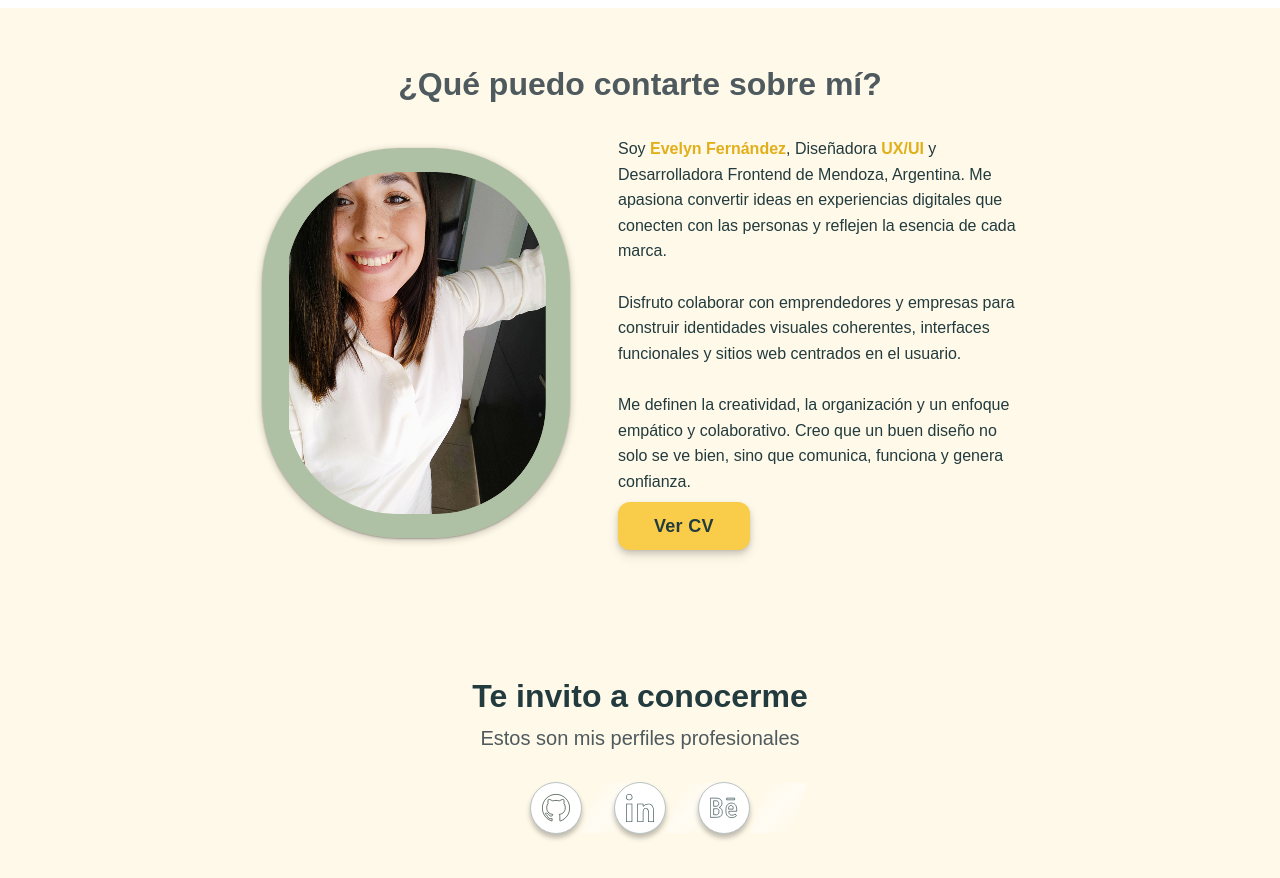
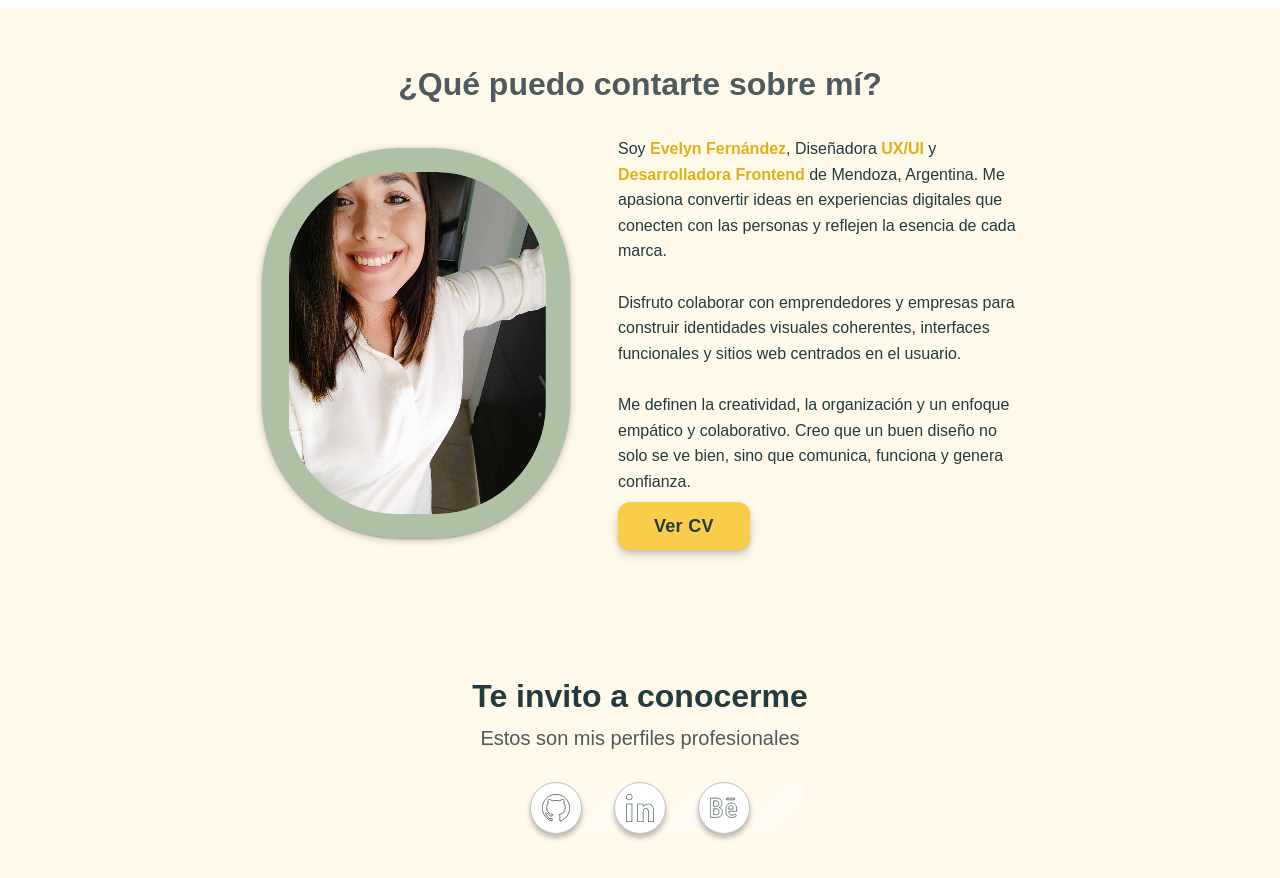
Before and after one commit to EvelynFernandez93/redise-o-portfolio-ef, a React (Vite) app: page / in a window 1280 px wide. Shown: the part 860-1738 px from the top of the page. Built offline with nearby package versions, Linux system fonts and the light colour scheme.

Commit message:
Cambios de redaccion en about

```diff
--- a/src/Componentes/About/About.jsx
+++ b/src/Componentes/About/About.jsx
@@ -29,8 +29,7 @@ const About = () => {
           <div className="about-inf texto-descriptivo animar">
             <p>
               Soy <strong className="resaltado">Evelyn Fernández</strong>,
-              Diseñadora <strong className="resaltado">UX/UI</strong> y
-              Desarrolladora Frontend de Mendoza, Argentina.
+              Diseñadora <strong className="resaltado">UX/UI</strong> y <strong className="resaltado">Desarrolladora Frontend </strong>de Mendoza, Argentina.
               Me apasiona convertir ideas en experiencias digitales que conecten
               con las personas y reflejen la esencia de cada marca. <br /><br />
 
```
